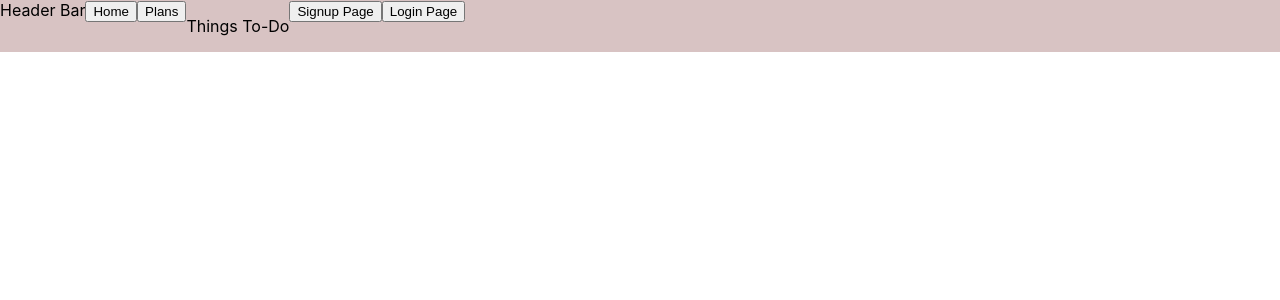
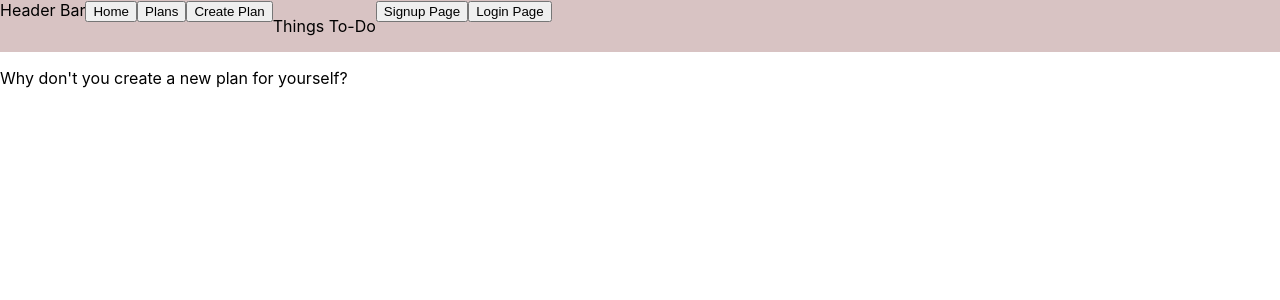
Before and after one commit to sgerpdx/lab13-todo-front-end, a React (Create React App) app: page /create in a window 1280 px wide. Shown: the top 300 px of the page. Built offline with nearby package versions, Linux system fonts and the light colour scheme.

Commit message:
CreateToDo framed out and route added in App.js

```diff
--- a/src/App.js
+++ b/src/App.js
@@ -7,7 +7,7 @@ import Header from './Header.js';
 import LoginPage from './Auth/LoginPage.js';
 import SignupPage from './Auth/SignupPage.js';
 import ToDosList from './ToDo/ToDosList.js';
-//import CreateToDo from './ToDo-files/CreateToDo.js';
+import CreateToDo from './ToDo/CreateToDo.js';
 import { getUserFromLocalStorage, putUserInLocalStorage } from './localStorage-utils.js';
 
 export const USER = 'USER';
@@ -68,11 +68,11 @@ export default class App extends React.Component {
               exact
               render={(routerProps) => <ToDoItem {...routerProps} />}
             /> */}
-            {/* <Route
+            <Route
               path="/create"
               exact
               render={(routerProps) => <CreateToDo {...routerProps} />}
-            /> */}
+            />
           </Switch>
         </Router>
       </div>
--- a/src/Header.js
+++ b/src/Header.js
@@ -14,6 +14,9 @@ export default class Header extends React.Component {
                 <NavLink exact activeClassName="selected" to="/plans">
                     <button className="navButton">Plans</button>
                 </NavLink>
+                <NavLink exact activeClassName="selected" to="/create">
+                    <button className="navButton">Create Plan</button>
+                </NavLink>
                 <p className="titleArea">Things To-Do</p>
                 <NavLink exact activeClassName="selected" to="/signup">
                     <button className="navButton">Signup Page</button>
--- a/src/ToDo/CreateToDo.js
+++ b/src/ToDo/CreateToDo.js
@@ -0,0 +1,11 @@
+import React, { Component } from 'react'
+
+export default class CreateToDo extends Component {
+    render() {
+        return (
+            <div>
+                <p>Why don't you create a new plan for yourself?</p>
+            </div>
+        )
+    }
+}
```
